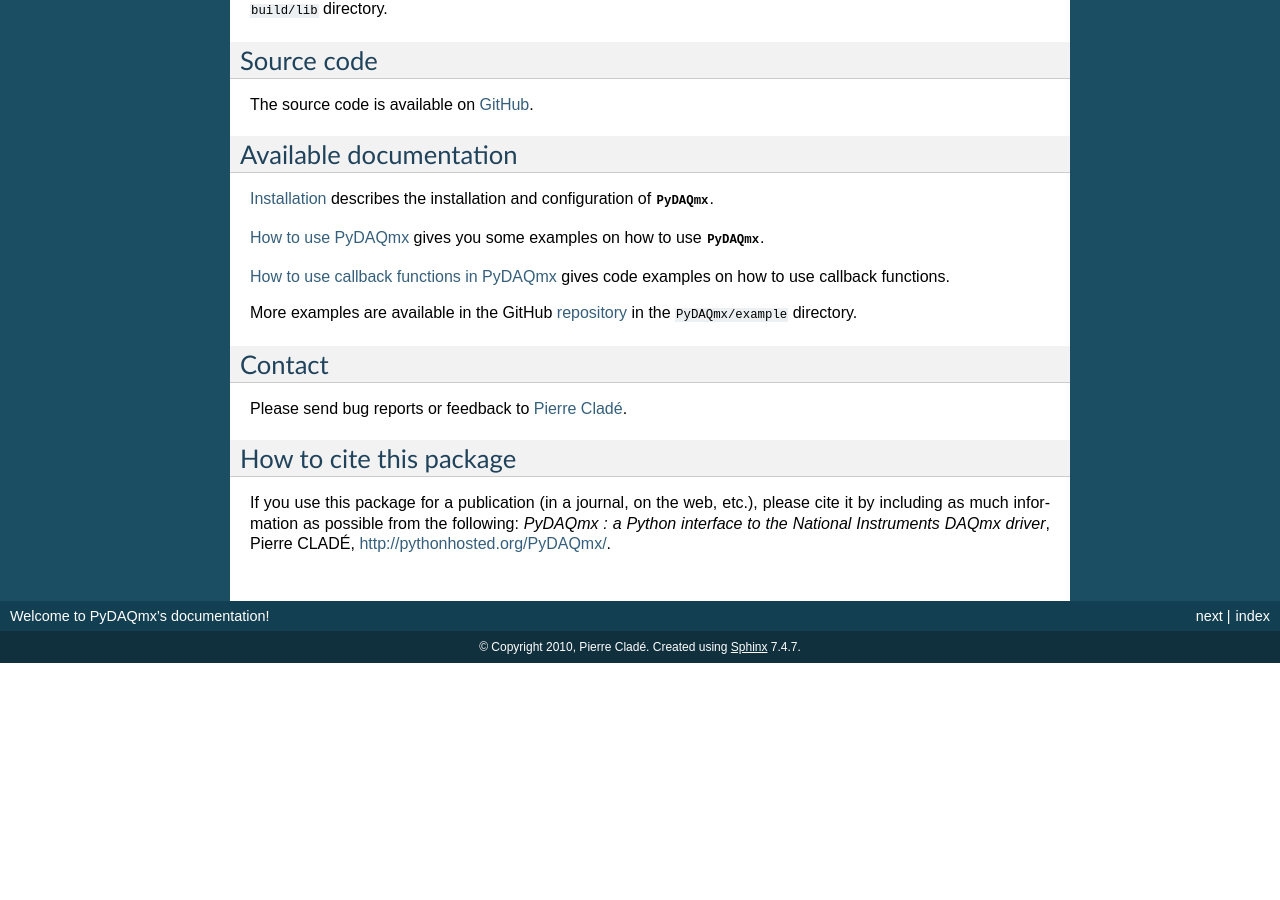
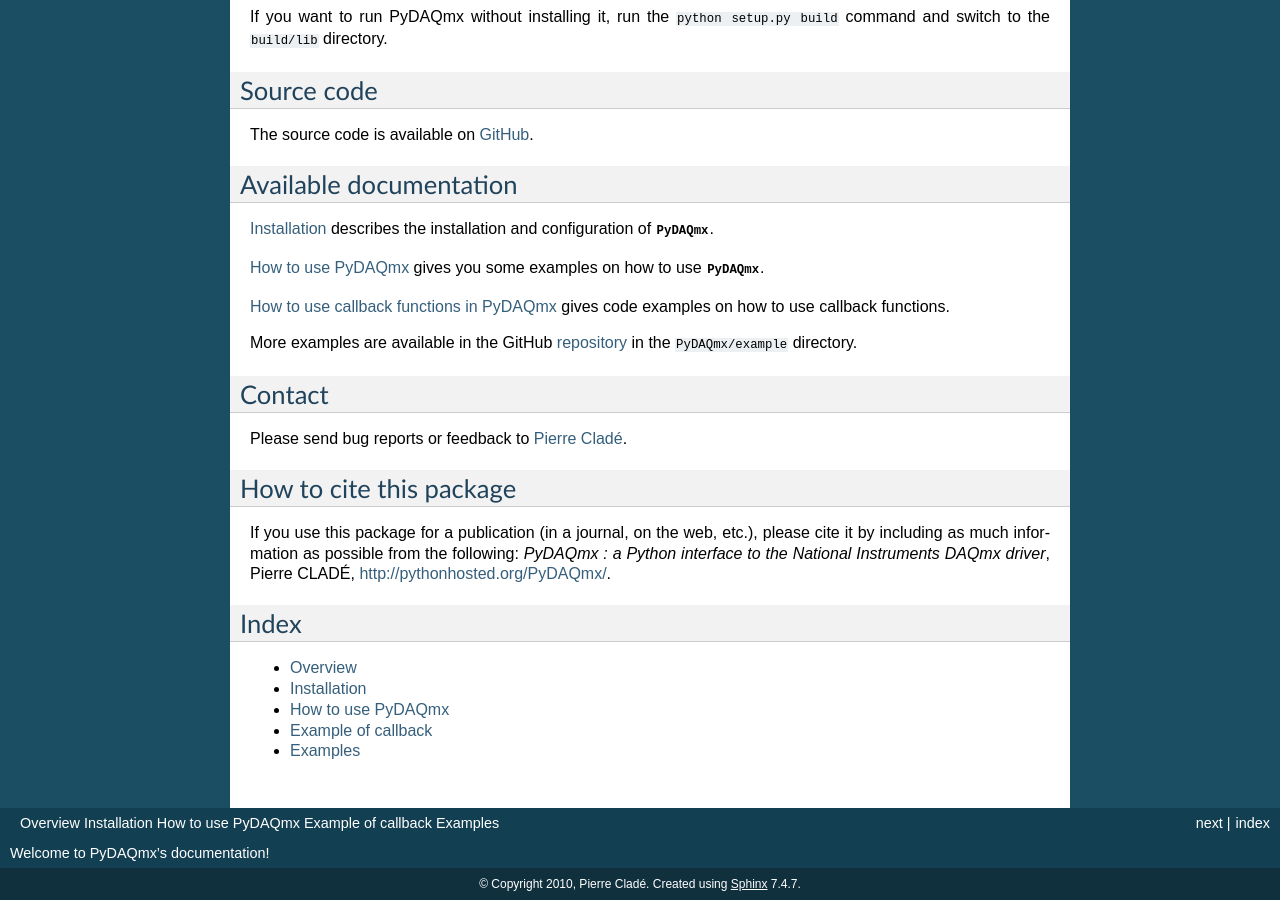
Before and after one commit to clade/PyDAQmx, a Sphinx documentation site: the page built from doc/index.rst, in a window 1280 px wide and 900 px high, scrolled down 1097 px. Built offline with Sphinx 7.4.7, drawn with Linux system fonts in a browser that asks for light colours; formulas are drawn with MathJax 3; before the commit the page ends 1760 px from its top, so only the background shows below that; some of the changed text lies outside the part shown.

Commit message:
Add more examples in the documentation

```diff
--- /dev/null
+++ b/doc/examples/continuous_pulse_train.rst
@@ -0,0 +1,6 @@
+.. _continous_pulse_train:
+
+Continuous Pulse Train Generation
+=================================
+
+.. literalinclude:: /../PyDAQmx/example/ContinuousPulseTrainGeneration.py
--- /dev/null
+++ b/doc/examples/multi_channel_analog_input.rst
@@ -0,0 +1,4 @@
+Multi Channel Analog Input
+==========================
+
+.. literalinclude:: /../PyDAQmx/example/MultiChannelAnalogInput.py
--- a/doc/index.rst
+++ b/doc/index.rst
@@ -90,14 +90,17 @@
 CLADÉ, `http://pythonhosted.org/PyDAQmx/ <http://pythonhosted.org/PyDAQmx/>`_.
 
 
+Index
+=====
+
 .. toctree::
-    :hidden:
     :maxdepth: 1
 
     Overview <self>
     Installation <installation>
     How to use PyDAQmx <usage>
     Example of callback <callback>
+    Examples <example>
 
 
 .. _National Instruments: http://www.ni.com
```
Also changed, not shown: doc/example.rst (added, +9 -0 lines).
